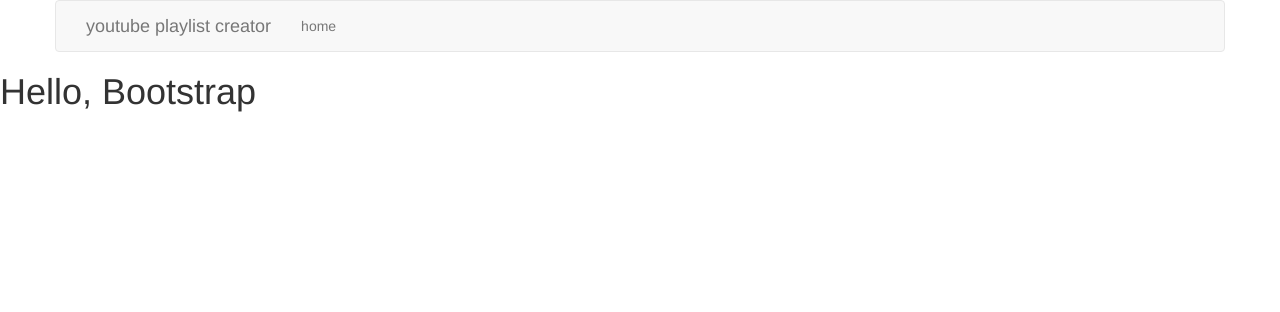
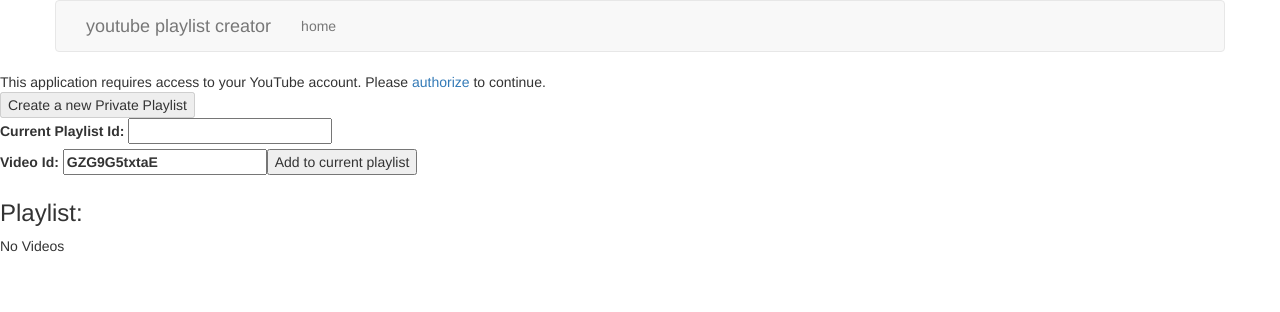
Before and after one commit to salilpa/youtube-playlist-creator, a Flask app: page / in a window 1280 px wide. Shown: the top 312 px of the page. Run offline with Flask 2, Linux system fonts and the light colour scheme; some libraries are stand-ins or nearby versions.

Commit message:
creating basic files for playlist embedding

```diff
--- /dev/null
+++ b/static/js/auth.js
@@ -0,0 +1,59 @@
+// The client ID is obtained from the Google Developers Console
+// at https://cloud.google.com/console.
+// If you run this code from a server other than http://localhost,
+// you need to register your own client ID.
+var OAUTH2_CLIENT_ID = '331389184125-dg9spd03m0pj1q0grhdharffnc4e1lb3.apps.googleusercontent.com';
+var OAUTH2_SCOPES = [
+  'https://www.googleapis.com/auth/youtube'
+];
+
+// Upon loading, the Google APIs JS client automatically invokes this callback.
+googleApiClientReady = function() {
+  gapi.auth.init(function() {
+    window.setTimeout(checkAuth, 1);
+  });
+}
+
+// Attempt the immediate OAuth 2.0 client flow as soon as the page loads.
+// If the currently logged-in Google Account has previously authorized
+// the client specified as the OAUTH2_CLIENT_ID, then the authorization
+// succeeds with no user intervention. Otherwise, it fails and the
+// user interface that prompts for authorization needs to display.
+function checkAuth() {
+  gapi.auth.authorize({
+    client_id: OAUTH2_CLIENT_ID,
+    scope: OAUTH2_SCOPES,
+    immediate: true
+  }, handleAuthResult);
+}
+
+// Handle the result of a gapi.auth.authorize() call.
+function handleAuthResult(authResult) {
+  if (authResult) {
+    // Authorization was successful. Hide authorization prompts and show
+    // content that should be visible after authorization succeeds.
+    $('.pre-auth').hide();
+    $('.post-auth').show();
+    loadAPIClientInterfaces();
+  } else {
+    // Make the #login-link clickable. Attempt a non-immediate OAuth 2.0
+    // client flow. The current function is called when that flow completes.
+    $('#login-link').click(function() {
+      gapi.auth.authorize({
+        client_id: OAUTH2_CLIENT_ID,
+        scope: OAUTH2_SCOPES,
+        immediate: false
+        }, handleAuthResult);
+    });
+  }
+}
+
+
+// Load the client interfaces for the YouTube Analytics and Data APIs, which
+// are required to use the Google APIs JS client. More info is available at
+// http://code.google.com/p/google-api-javascript-client/wiki/GettingStarted#Loading_the_Client
+function loadAPIClientInterfaces() {
+  gapi.client.load('youtube', 'v3', function() {
+    handleAPILoaded();
+  });
+}
--- /dev/null
+++ b/static/js/playlist_update.js
@@ -0,0 +1,73 @@
+// Define some variables used to remember state.
+var playlistId, channelId;
+
+// After the API loads, call a function to enable the playlist creation form.
+function handleAPILoaded() {
+  createPlaylist();
+}
+
+// Enable the form for creating a playlist.
+function enableForm() {
+  $('#playlist-button').attr('disabled', false);
+}
+
+// Create a private playlist.
+function createPlaylist() {
+  var request = gapi.client.youtube.playlists.insert({
+    part: 'snippet,status',
+    resource: {
+      snippet: {
+        title: 'gaana top 10',
+        description: 'top 20 malayalam songs'
+      },
+      status: {
+        privacyStatus: 'private'
+      }
+    }
+  });
+  request.execute(function(response) {
+    var result = response.result;
+    if (result) {
+      playlistId = result.id;
+      $('#playlist-id').val(playlistId);
+      $('#playlist-title').html(result.snippet.title);
+      $('#playlist-description').html(result.snippet.description);
+    } else {
+      $('#status').html('Could not create playlist');
+    }
+  });
+}
+
+
+// Add a video ID specified in the form to the playlist.
+function addVideoToPlaylist() {
+  addToPlaylist($('#video-id').val());
+}
+
+// Add a video to a playlist. The "startPos" and "endPos" values let you
+// start and stop the video at specific times when the video is played as
+// part of the playlist. However, these values are not set in this example.
+function addToPlaylist(id, startPos, endPos) {
+  var details = {
+    videoId: id,
+    kind: 'youtube#video'
+  }
+  if (startPos != undefined) {
+    details['startAt'] = startPos;
+  }
+  if (endPos != undefined) {
+    details['endAt'] = endPos;
+  }
+  var request = gapi.client.youtube.playlistItems.insert({
+    part: 'snippet',
+    resource: {
+      snippet: {
+        playlistId: playlistId,
+        resourceId: details
+      }
+    }
+  });
+  request.execute(function(response) {
+    $('#status').html('<pre>' + JSON.stringify(response.result) + '</pre>');
+  });
+}
--- a/templates/index.html
+++ b/templates/index.html
@@ -2,5 +2,66 @@
 {% block title %}Youtube playlist creator{% endblock %}
 
 {% block content %}
-  <h1>Hello, Bootstrap</h1>
+  <div id="login-container" class="pre-auth">This application requires access to your YouTube account.
+      Please <a href="#" id="login-link">authorize</a> to continue.
+    </div>
+    <div id="buttons">
+      <button id="playlist-button" disabled onclick="createPlaylist()">Create a new Private Playlist</button>
+      <br>
+      <label>Current Playlist Id: <input id="playlist-id" value='' type="text"/></label>
+      <br>
+      <label>Video Id: <input id="video-id" value='GZG9G5txtaE' type="text"/></label><button onclick="addVideoToPlaylist()">Add to current playlist</button>
+    </div>
+    <h3>Playlist: <span id="playlist-title"></span></h3>
+    <p id="playlist-description"></p>
+    <div id="playlist-container">
+      <span id="status">No Videos</span>
+    </div>
+    <div id="player"></div>
+    <script src="//ajax.googleapis.com/ajax/libs/jquery/1.8.2/jquery.min.js"></script>
+    <script src="../static/js/auth.js"></script>
+    <script src="../static/js/playlist_update.js"></script>
+    <script src="https://apis.google.com/js/client.js?onload=googleApiClientReady"></script>
+    <script>
+      // 2. This code loads the IFrame Player API code asynchronously.
+      var tag = document.createElement('script');
+
+      tag.src = "https://www.youtube.com/iframe_api";
+      var firstScriptTag = document.getElementsByTagName('script')[0];
+      firstScriptTag.parentNode.insertBefore(tag, firstScriptTag);
+
+      // 3. This function creates an <iframe> (and YouTube player)
+      //    after the API code downloads.
+      var player;
+      function onYouTubeIframeAPIReady() {
+        player = new YT.Player('player', {
+          height: '390',
+          width: '640',
+          videoId: 'M7lc1UVf-VE',
+          events: {
+            'onReady': onPlayerReady,
+            'onStateChange': onPlayerStateChange
+          }
+        });
+      }
+
+      // 4. The API will call this function when the video player is ready.
+      function onPlayerReady(event) {
+        event.target.playVideo();
+      }
+
+      // 5. The API calls this function when the player's state changes.
+      //    The function indicates that when playing a video (state=1),
+      //    the player should play for six seconds and then stop.
+      var done = false;
+      function onPlayerStateChange(event) {
+        if (event.data == YT.PlayerState.PLAYING && !done) {
+          setTimeout(stopVideo, 6000);
+          done = true;
+        }
+      }
+      function stopVideo() {
+        player.stopVideo();
+      }
+    </script>
 {% endblock %}
```
